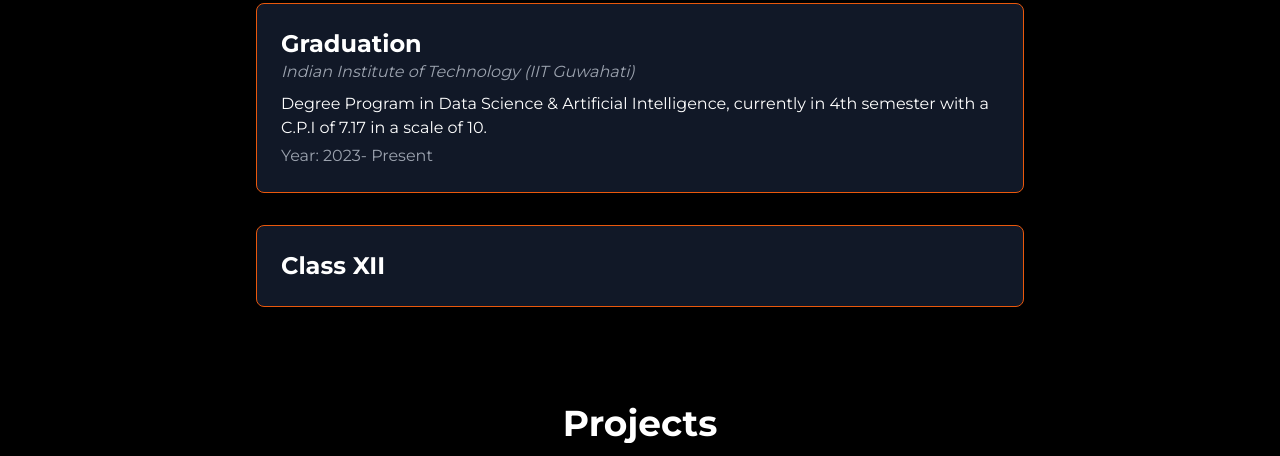
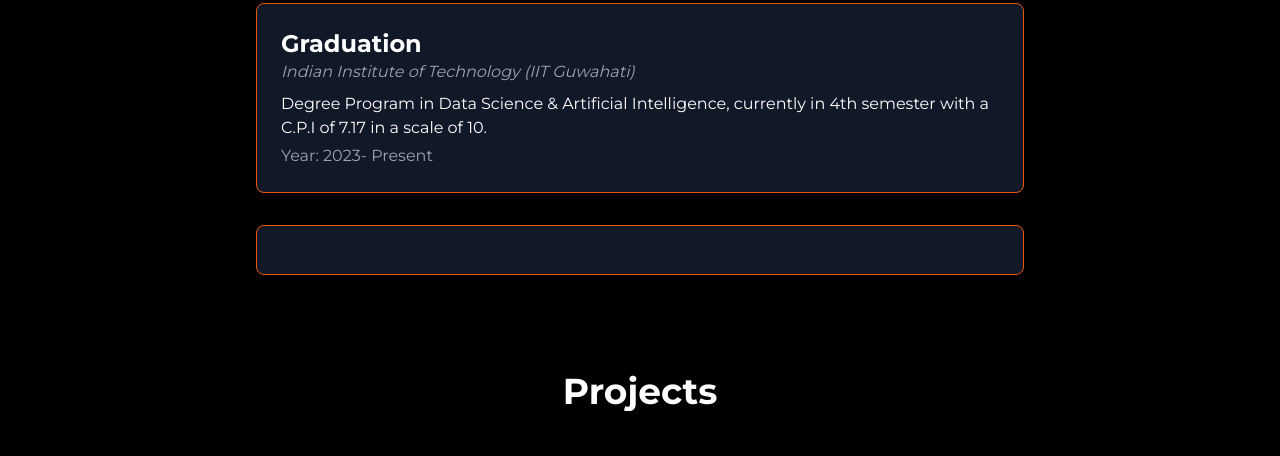
Before and after one commit to Vedant-Manna/portfolio.vm, a plain HTML site: page index.html in a window 1280 px wide. Shown: the part 1721-2177 px from the top of the page. Drawn offline with nearby package versions, Linux system fonts and the light colour scheme.

Commit message:
Update index.html

```diff
--- a/index.html
+++ b/index.html
@@ -392,10 +392,7 @@
       </p>
      </div>
      <div class="bg-gray-900 rounded-lg p-6 shadow-lg border border-orange-600">
-      <h3 class="text-2xl font-bold text-white">
-       Class XII
-      </h3>
-          </div>
+       </div>
    </section>
    <!-- Projects -->
    <section class="text-white" id="projects">
```
